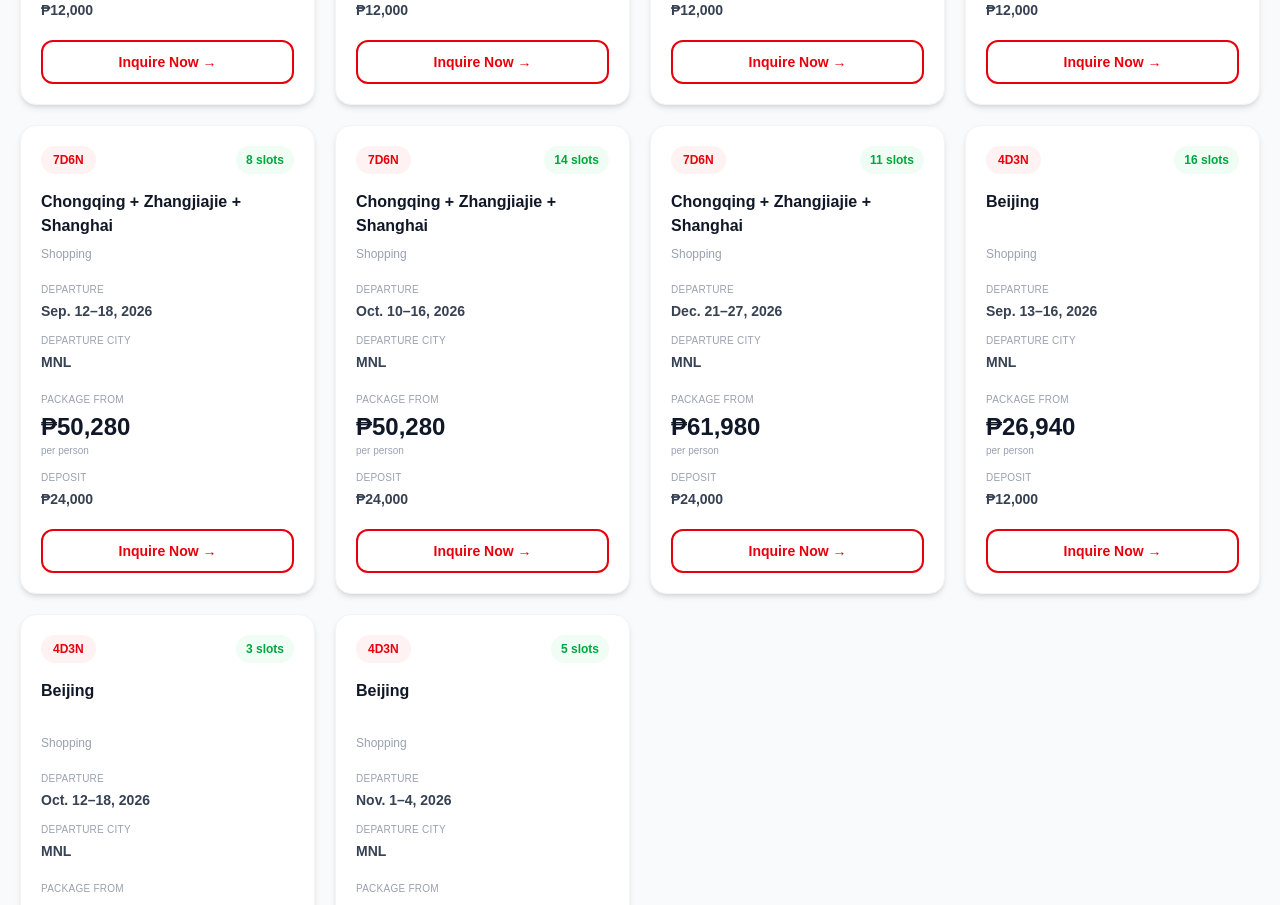
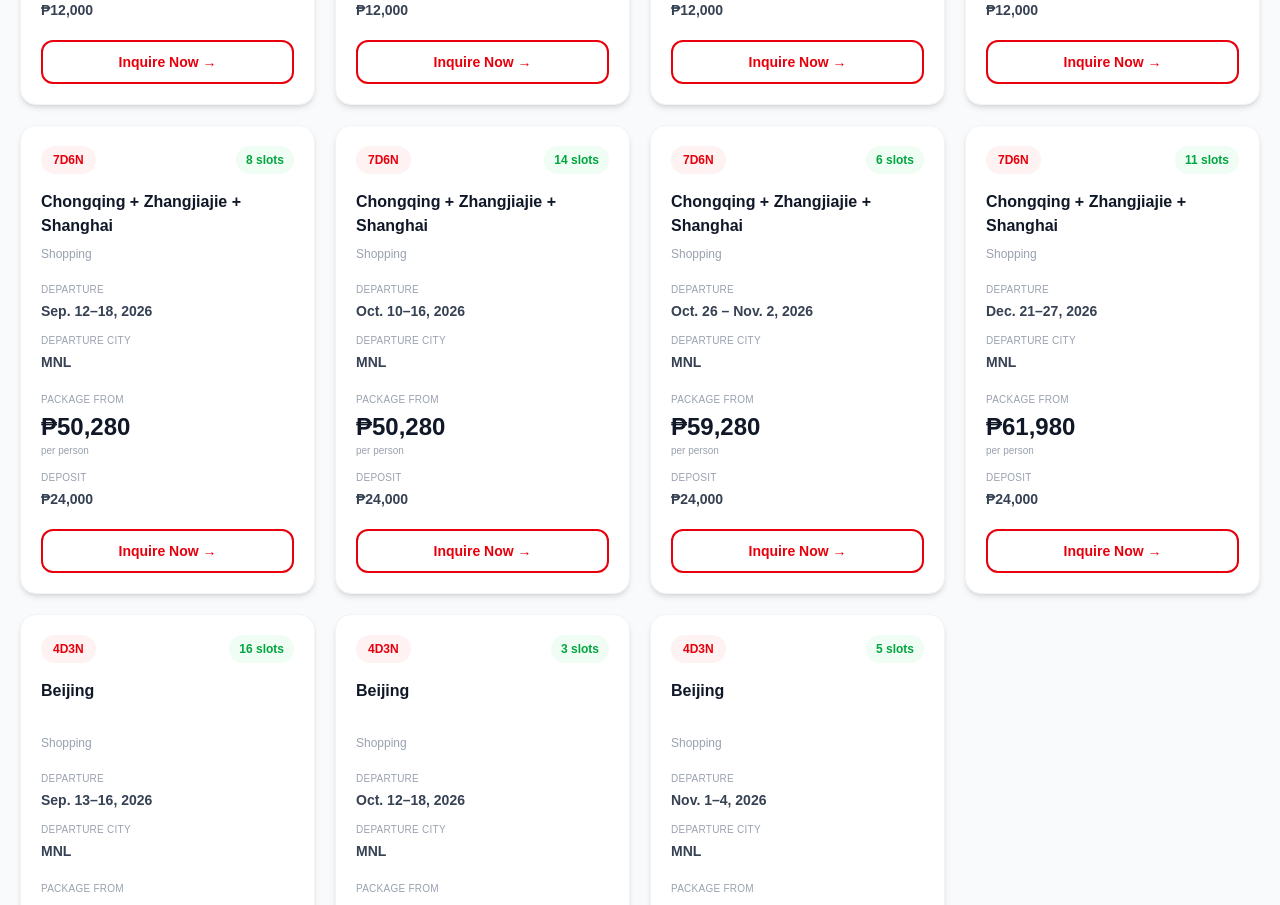
Before and after one commit to chingutravelandtours/chingu-website, a Next.js app: page /china-tours in a window 1280 px wide. Shown: the part 1660-2565 px from the top of the page. Built offline with nearby package versions, Linux system fonts and the light colour scheme.

Commit message:
Update page.tsx

```diff
--- a/app/china-tours/page.tsx
+++ b/app/china-tours/page.tsx
@@ -167,6 +167,17 @@ const packages: Package[] = [
   city: "MNL",
   price: 838 * USD_TO_PHP,
   slots: 14,
+  deposit: 400 * USD_TO_PHP,
+},
+
+  {
+  title: "Chongqing + Zhangjiajie + Shanghai",
+  subtitle: "Shopping",
+  duration: "7D6N",
+  dates: "Oct. 26 – Nov. 2, 2026",
+  city: "MNL",
+  price: 988 * USD_TO_PHP,
+  slots: 6,
   deposit: 400 * USD_TO_PHP,
 },
 
```
